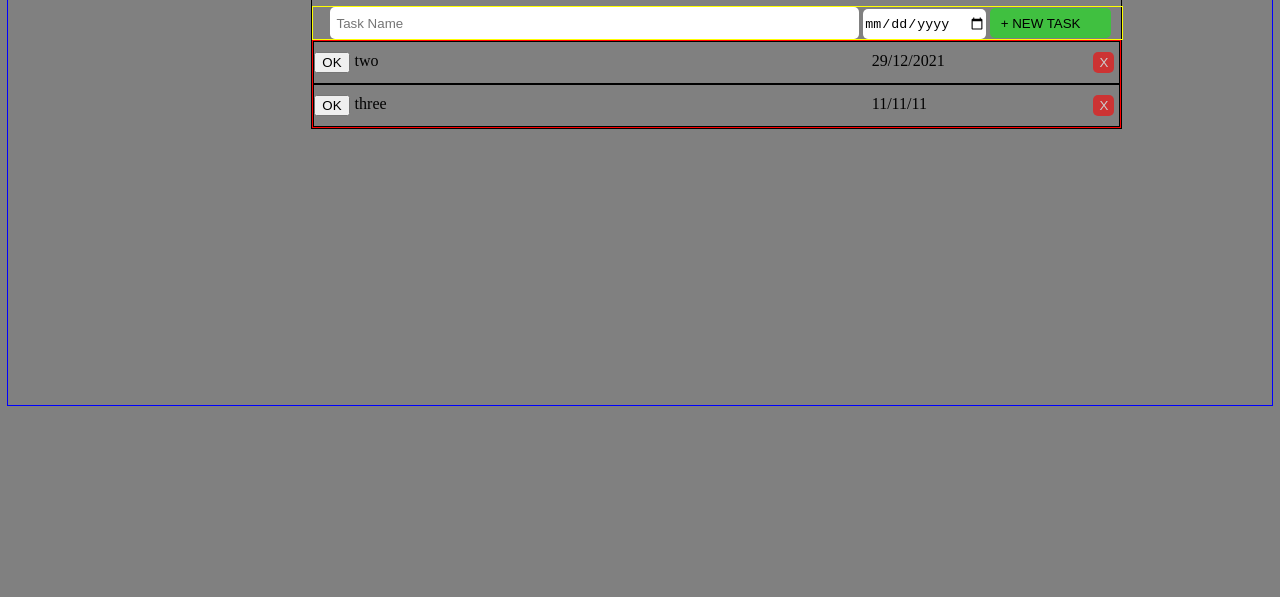
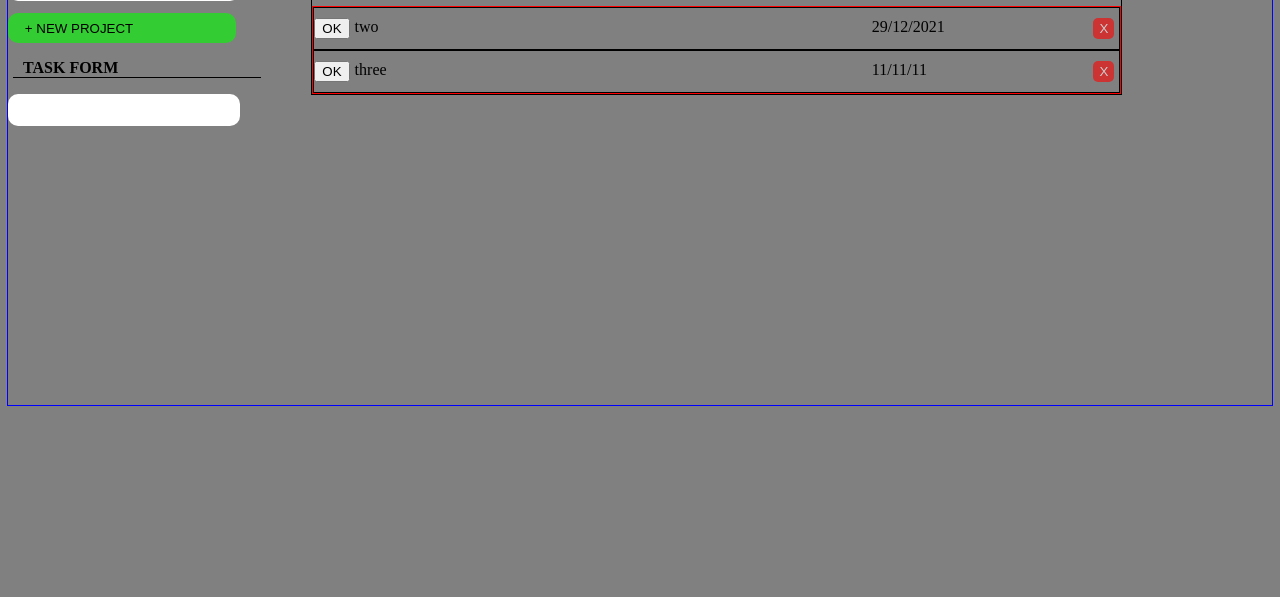
Before and after one commit to Maii0407/checklist, a website built with webpack: page dist/index.html in a window 1280 px wide. Shown: the part 203-800 px from the top of the page. Built offline with nearby package versions, Linux system fonts and the light colour scheme.

Commit message:
refactored the app so task form is below the project form not inside the newly created project

```diff
--- a/src/createStuff.css
+++ b/src/createStuff.css
@@ -10,42 +10,6 @@
 
 .header-container h1 {
     text-indent: 15px;
-}
-
-.form-container {
-    width: 100%;
-    border: 1px solid yellow;
-}
-
-.task-input {
-    width: 65%;
-    margin-left: 2%;
-    height: 30px;
-    text-indent: 5px;
-    border-radius: 5px;
-    border: none;
-}
-
-.date-input {
-    width: 15%;
-    height: 30px;
-    border-radius: 5px;
-    border: none;
-}
-
-.form-container button {
-    width: 15%;
-    height: 30px;
-    border-radius: 5px;
-    border: none;
-    text-align: left;
-    text-indent: 5px;
-    background-color: rgba(0, 255, 0, 0.5);
-    cursor: pointer;
-}
-
-.form-container button:hover {
-    background-color: rgba(0, 255, 0, 1);
 }
 
 .task-container {
--- a/src/createStuff/createStuff.js
+++ b/src/createStuff/createStuff.js
@@ -11,11 +11,6 @@ const createStuff = (function(){
              `<div class="header-container">
                   <h1>${project.name}</h1>
               </div>
-              <form class="form-container">
-                 <input type="text" class="task-input" placeholder="Task Name">
-                 <input type="date" class="date-input">
-                 <button class="${project.name}">+ NEW TASK</button>
-              </form>
               <div class="task-container" id="${project.name}"></div>`;
 
             document.getElementById('main-content').appendChild(newProject);
@@ -56,13 +51,6 @@ const createStuff = (function(){
         generateProject();
     };
 
-    function makeNewTask(newTask){
-        const taskName = document.querySelector('.task-input');
-        const taskDate = document.querySelector('.date-input');
-
-        newTask = new logicStuff.task(taskName.value, taskDate.value);
-    };
-
     return {
         generateProject,
         makeNewProject,
--- a/src/defaultStuff.css
+++ b/src/defaultStuff.css
@@ -24,8 +24,15 @@ body {
     flex-direction: row;
 }
 
-#projectForm-container {
+#form-container {
     width: 20%;
+}
+
+#form-container p {
+    text-indent: 10px;
+    border-bottom: 1px solid black;
+    margin-left: 5px;
+    font-weight: bold;
 }
 
 #main-content {
@@ -55,3 +62,11 @@ body {
 .newProject-btn:hover {
     background-color: rgba(0, 255, 0, 1);
 }
+
+.task-form input {
+    width: 90%;
+    height: 30px;
+    border-radius: 10px;
+    border: none;
+    text-indent: 5%;
+}
--- a/src/defaultStuff/defaultStuff.js
+++ b/src/defaultStuff/defaultStuff.js
@@ -1,3 +1,4 @@
+import { logicStuff } from "../logicStuff/logicStuff";
 
 const defaultStuff = (function(){
     function makeHeader(){
@@ -8,12 +9,30 @@ const defaultStuff = (function(){
         return header;
     };
 
+    function makeProjectFormHeader(){
+        const projectHeader = document.createElement('p');
+        projectHeader.innerText = `PROJECT FORM`;
+        document.getElementById('form-container').appendChild(projectHeader);
+
+        return projectHeader;
+    };
+
+    function makeTaskFormHeader(){
+        const taskHeader = document.createElement('p');
+        taskHeader.innerText = `TASK FORM`;
+        document.getElementById('form-container').appendChild(taskHeader);
+
+        return taskHeader;
+    };
+
+//below is functions for the project form section
+
     function makeProjectForm(){
         const projectInput = document.createElement('input');
         projectInput.setAttribute('type', 'text');
         projectInput.placeholder = `New Project Name`;
         projectInput.classList.add('project-input')
-        document.getElementById('projectForm-container').appendChild(projectInput);
+        document.getElementById('form-container').appendChild(projectInput);
 
         return projectInput;
     };
@@ -22,15 +41,53 @@ const defaultStuff = (function(){
         const newProject = document.createElement('button');
         newProject.classList.add('newProject-btn');
         newProject.innerText = `+ NEW PROJECT`;
-        document.getElementById('projectForm-container').appendChild(newProject);
+        document.getElementById('form-container').appendChild(newProject);
 
         return newProject;
     };
 
-    function makeDefault(){
-        makeHeader();
+//below is functions for the task form section
+
+    function makeTaskOptions(){
+        const formContainer = document.createElement('form');
+        formContainer.classList.add('task-form');
+        document.getElementById('form-container').appendChild(formContainer);
+
+        const inputList = document.createElement('input');
+        inputList.setAttribute('list', 'projectList');
+        document.querySelector('.task-form').appendChild(inputList);
+
+        const dataList = document.createElement('datalist');
+        dataList.id = `projectList`;
+        document.querySelector('.task-form').appendChild(dataList);
+
+        logicStuff.projectList.forEach(project => {
+            const options = document.createElement('option');
+            options.value = project.name;
+
+            document.getElementById('projectList').appendChild(options);
+        })
+    };
+
+//below is functions that makes things easier to remember LOL
+
+    function projectForm(){
+        makeProjectFormHeader();
         makeProjectForm();
         makeCreateProjectBtn();
+    };
+
+    function taskForm(){
+        makeTaskFormHeader();
+        makeTaskOptions();
+    };
+
+    function makeDefault(){
+        document.getElementById('form-container').innerHTML = '';
+        document.getElementById('upper-container').innerHTML = '';
+        makeHeader();
+        projectForm();
+        taskForm();
     };
 
     return{
--- a/src/index.js
+++ b/src/index.js
@@ -9,27 +9,9 @@ const todoLIST = (function(){
     createStuff.generateProject();
 
 //below is eventlisteners
-    document.querySelector('.newProject-btn').addEventListener('click', createStuff.makeNewProject);
+    document.querySelector('.newProject-btn').addEventListener('click', function(){
+        createStuff.makeNewProject();
+        defaultStuff.makeDefault();
+    });
 
 })();
-
-/*
-const CheckList = (function(){
-    DOMstuff.makeProjectForm();
-    Logic.projectArray;
-
-
-
-
-//below is eventlisteners
-    document.querySelector('.newProject-btn').addEventListener('click', makeNewProject);
-
-    document.querySelector('.open-btn').addEventListener('click', function(){
-        document.querySelector('.projectForm-container').style.width = '250px';
-    });
-    document.querySelector('.close-btn').addEventListener('click', function(){
-        document.querySelector('.projectForm-container').style.width = '0';
-    });
-
-
-})(); */
```
Also changed, not shown: dist/index.html, dist/main.js.
